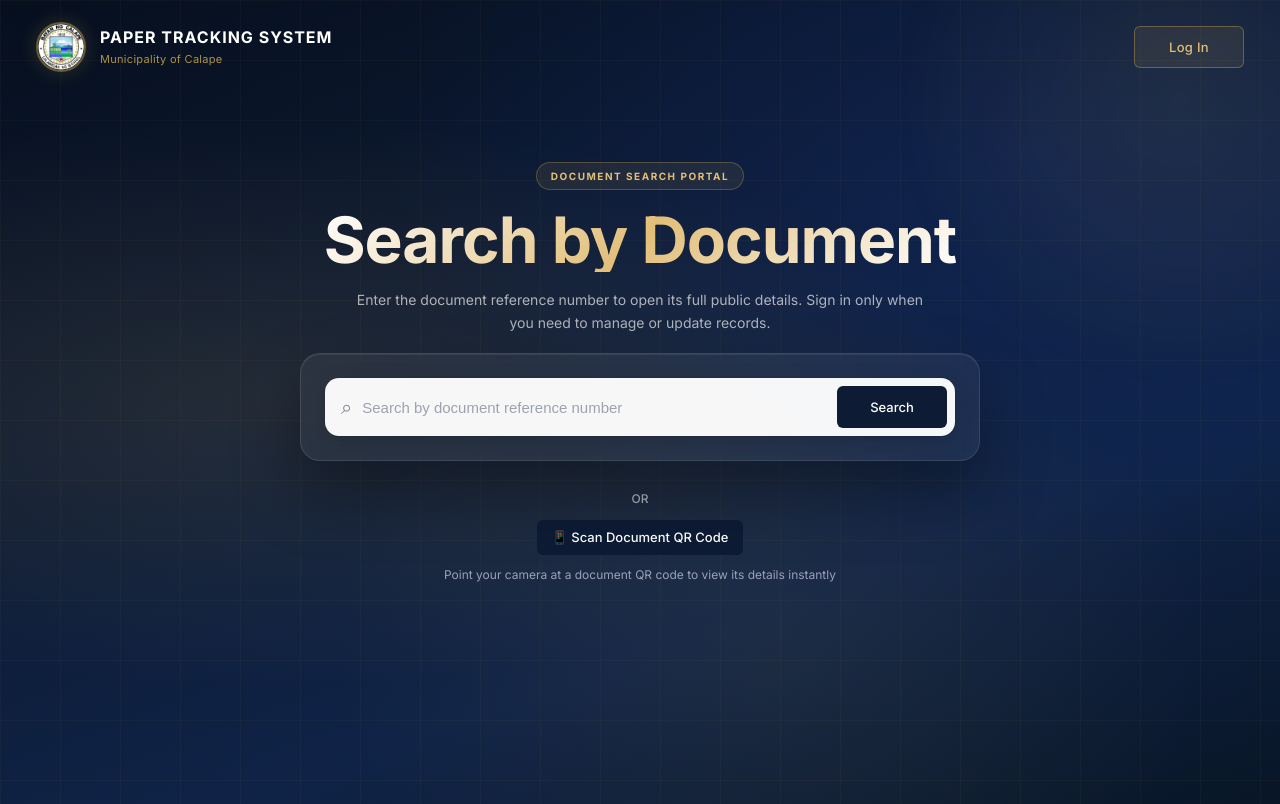
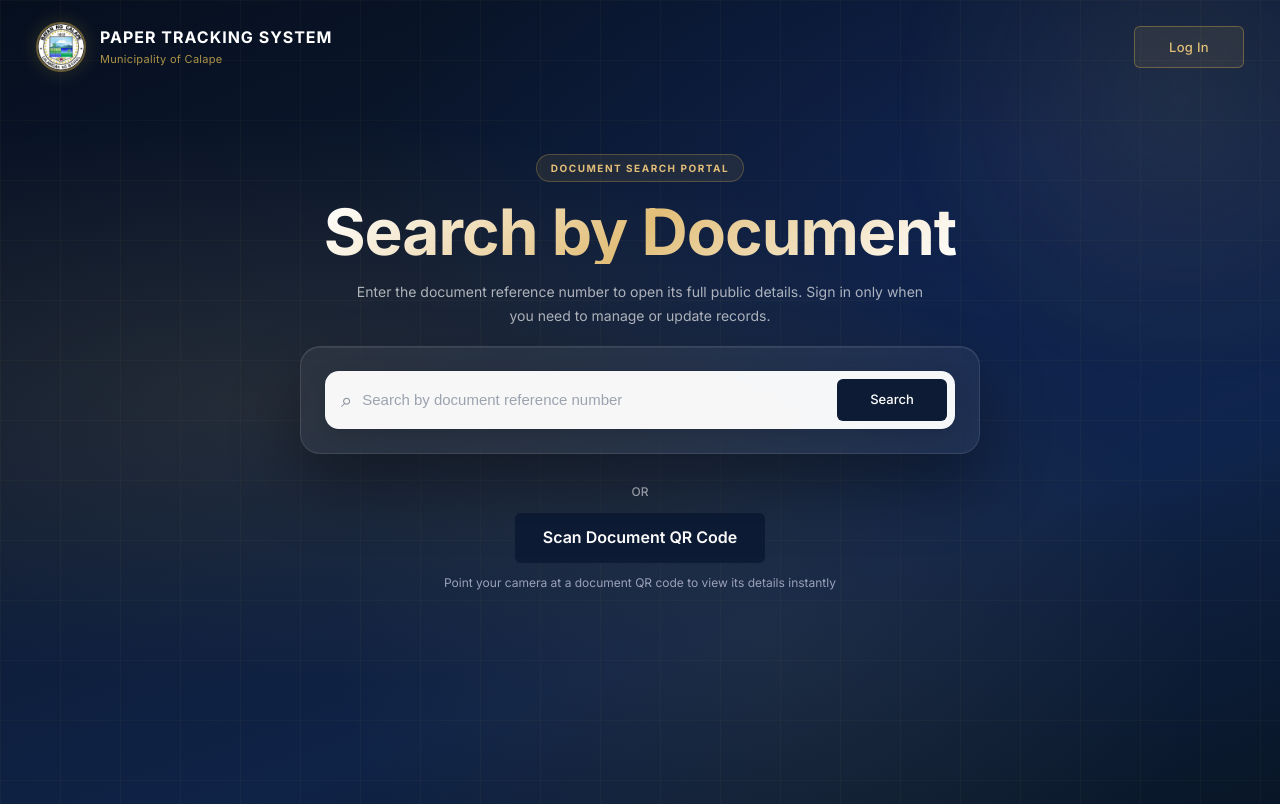
Before and after one commit to khinji032025/pts, a React (Create React App) app in the folder frontend/: page / in a window 1280 px wide. Built offline with nearby package versions, Linux system fonts and the light colour scheme; no server answers.

Commit message:
style: remove glassmorphic wrapper from QR code panel

```diff
--- a/frontend/src/pages/LandingPage.jsx
+++ b/frontend/src/pages/LandingPage.jsx
@@ -97,8 +97,8 @@
 
         <div style={{ textAlign: 'center', marginTop: 28, marginBottom: 16 }}>
           <p style={{ fontSize: '12px', color: '#afb3c0', marginBottom: 12, fontWeight: 500 }}>OR</p>
-          <button type="button" className="btn btn-navy" onClick={() => setShowQR(true)}>
-            📱 Scan Document QR Code
+          <button type="button" className="btn btn-navy" onClick={() => setShowQR(true)} style={{ padding: '12px 28px', fontSize: '16px', fontWeight: 600, minHeight: 48 }}>
+            Scan Document QR Code
           </button>
           <p style={{ fontSize: '12px', color: '#9aa0b8', marginTop: 10 }}>Point your camera at a document QR code to view its details instantly</p>
         </div>
```
